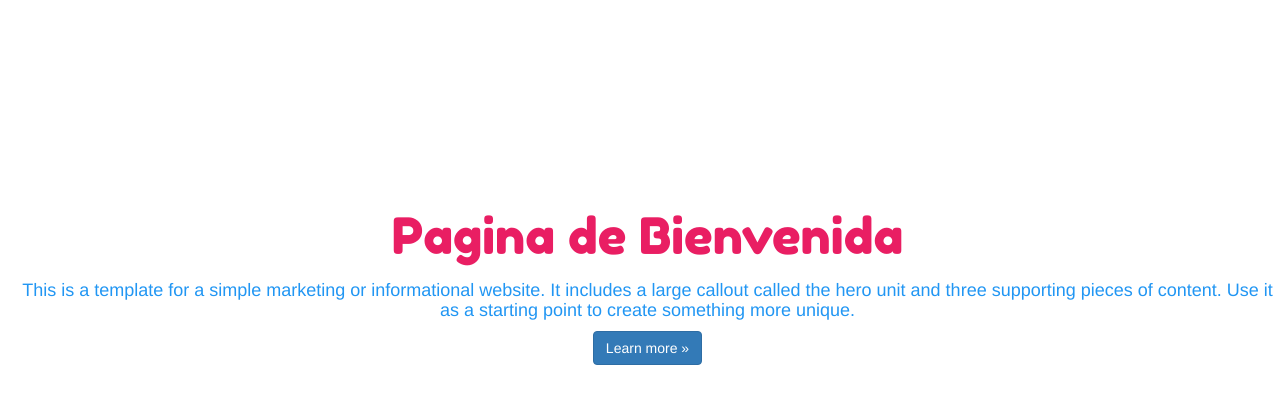
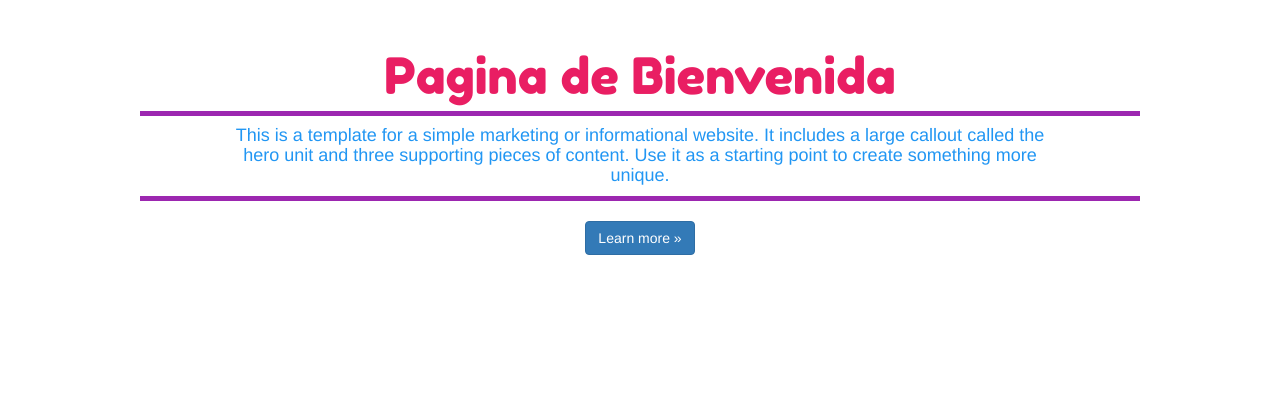
Before and after one commit to smartdesarrollador/temp_pag_bnv, a website: page index.html in a window 1280 px wide. Drawn offline with Linux system fonts and the light colour scheme.

Commit message:
adicionando graficos-lineas

```diff
--- a/index.html
+++ b/index.html
@@ -12,17 +12,53 @@
 
 
   <div class="container-fluid">
-    <div class="row">
-      <div class="col-lg-12 col-md-12 col-sm-12 col-xs-12">
-      <div class="texto-hero text-center">
+    <div class="row  text-center">
+          <div class=" col-md-12">
+          <br><br>
+               <div class="titulo-hero">Pagina de Bienvenida</div>
+
+      	        <div class="grafico1 center-block">
+
+      	        </div>
+          </div>
+        <div class="col-md-8 col-md-offset-2">
+      		<h4>This is a template for a simple marketing or informational website. It includes a large callout called the hero unit and three supporting pieces of content. Use it as a starting point to create something more unique.</h4>
+      	</div>
+      	<div class=" col-md-12">
+
+      	        <div class="grafico1 center-block"></div>
+      	        <br>
+      	        <a href="#" class="btn btn-primary btn-large">Learn more »</a>
+        </div>
+
+
+
+
+    </div>
+  </div>
+
+
+  <!--
+
+<div class=" col-md-12">
+      <div class="texto-hero ">
       	<div class="titulo-hero">Pagina de Bienvenida</div>
-        <h4>This is a template for a simple marketing or informational website. It includes a large callout called the hero unit and three supporting pieces of content. Use it as a starting point to create something more unique.</p>
-        <h4><a href="#" class="btn btn-primary btn-large">Learn more »</a></p>
+
+
+      </div>
+      <div class="grafico1 center-block"></div>
+      	<div class="col-md-8 col-md-offset-2">
+      		<h4>This is a template for a simple marketing or informational website. It includes a large callout called the hero unit and three supporting pieces of content. Use it as a starting point to create something more unique.</h4>
+      	</div>
+
+        <div class="grafico1 center-block"></div>
+
+        	<a href="#" class="btn btn-primary btn-large">Learn more »</a>
+
+
       </div>
 
-      </div>
-    </div>
-  </div>
+  -->
 
 
 	<script type="text/javascript" src="bower_components/bootstrap-sass/assets/javascripts/bootstrap.min.js"></script>
--- a/recursos/css/estilo.css
+++ b/recursos/css/estilo.css
@@ -1,12 +1,8 @@
-
-
 
 .texto-hero{
   position: absolute;
   top: 200px;
 }
-
-
 
 
 .titulo-hero{
@@ -25,3 +21,9 @@ fuente google
 h4{
   color: #2196F3;
 }
+
+.grafico1{
+  width: 80%;
+  height: 5px;
+  background: #9C27B0;
+}
```
